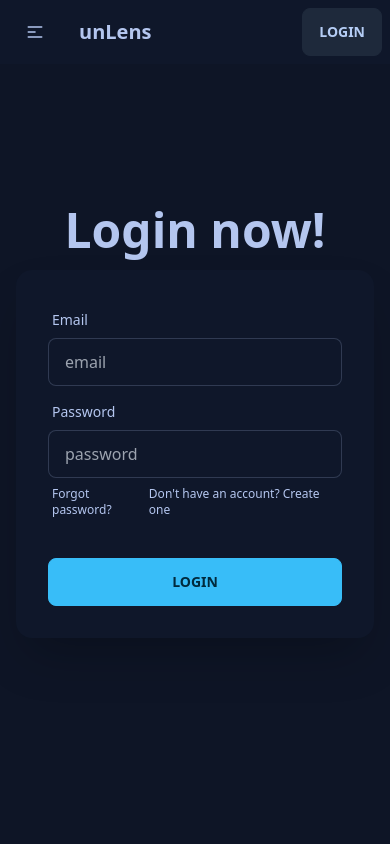
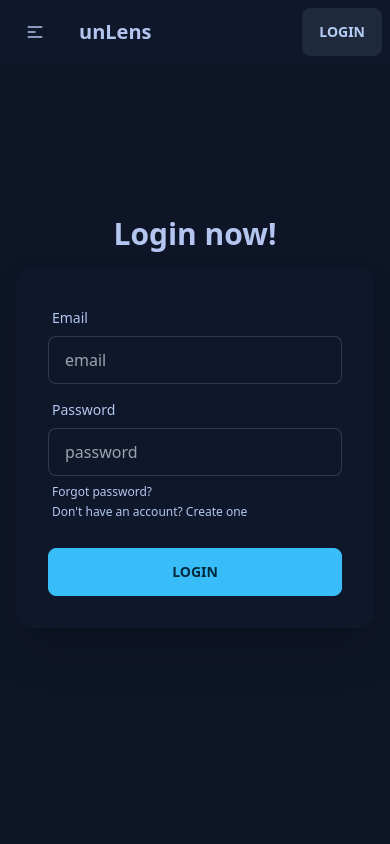
Before and after one commit to Ar1f007/unLens, a React (Create React App) app: page /login in a window 390 px wide. Shown: the top 844 px of the page. Built offline with nearby package versions, Linux system fonts and the light colour scheme.

Commit message:
firebase setup

```diff
--- a/package.json
+++ b/package.json
@@ -4,6 +4,7 @@
   "private": true,
   "dependencies": {
     "daisyui": "^2.14.0",
+    "firebase": "^9.6.11",
     "react": "^18.0.0",
     "react-dom": "^18.0.0",
     "react-icons": "^4.3.1",
--- a/src/components/Login-Register/Login.jsx
+++ b/src/components/Login-Register/Login.jsx
@@ -3,8 +3,8 @@ import { Link } from 'react-router-dom';
 export const Login = () => {
   return (
     <div className="hero min-h-screen bg-base-200">
-      <div className="hero-content flex-col lg:w-8/12">
-        <h1 className="text-5xl font-bold">Login now!</h1>
+      <div className="hero-content flex-col w-full lg:w-8/12">
+        <h1 className="text-3xl lg:text-5xl font-bold">Login now!</h1>
 
         <div className="card flex-shrink-0 w-full max-w-lg shadow-2xl bg-base-100">
           <div className="card-body">
@@ -19,7 +19,7 @@ export const Login = () => {
                 <span className="label-text">Password</span>
               </label>
               <input type="text" placeholder="password" className="input input-bordered" />
-              <label className="label">
+              <label className="label flex flex-col lg:flex-row items-start gap-y-1">
                 <Link to="/forgot-password" className="label-text-alt link link-hover">
                   Forgot password?
                 </Link>
@@ -28,7 +28,7 @@ export const Login = () => {
                 </Link>
               </label>
             </div>
-            <div className="form-control mt-6">
+            <div className="form-control mt-3">
               <button className="btn btn-primary">Login</button>
             </div>
           </div>
--- a/src/components/Login-Register/Register.jsx
+++ b/src/components/Login-Register/Register.jsx
@@ -3,8 +3,8 @@ import { Link } from 'react-router-dom';
 export const Register = () => {
   return (
     <div className="hero min-h-screen bg-base-200">
-      <div className="hero-content flex-col lg:w-8/12">
-        <h1 className="text-5xl font-bold">Register here!</h1>
+      <div className="hero-content flex-col w-full lg:w-8/12">
+        <h1 className="text-3xl lg:text-5xl font-bold">Register here!</h1>
 
         <div className="card flex-shrink-0 w-full max-w-lg shadow-2xl bg-base-100">
           <div className="card-body">
--- /dev/null
+++ b/src/config/firebase.config.js
@@ -0,0 +1,15 @@
+import { initializeApp } from 'firebase/app';
+import { getAuth } from 'firebase/auth';
+
+const firebaseConfig = {
+  apiKey: process.env.REACT_APP_apiKey,
+  authDomain: process.env.REACT_APP_authDomain,
+  projectId: process.env.REACT_APP_projectId,
+  storageBucket: process.env.REACT_APP_storageBucket,
+  messagingSenderId: process.env.REACT_APP_messagingSenderId,
+  appId: process.env.REACT_APP_appId,
+};
+
+const app = initializeApp(firebaseConfig);
+
+export const auth = getAuth(app);
```
Also changed, not shown: 1 other file (tests, documents, lock files or other folders).
